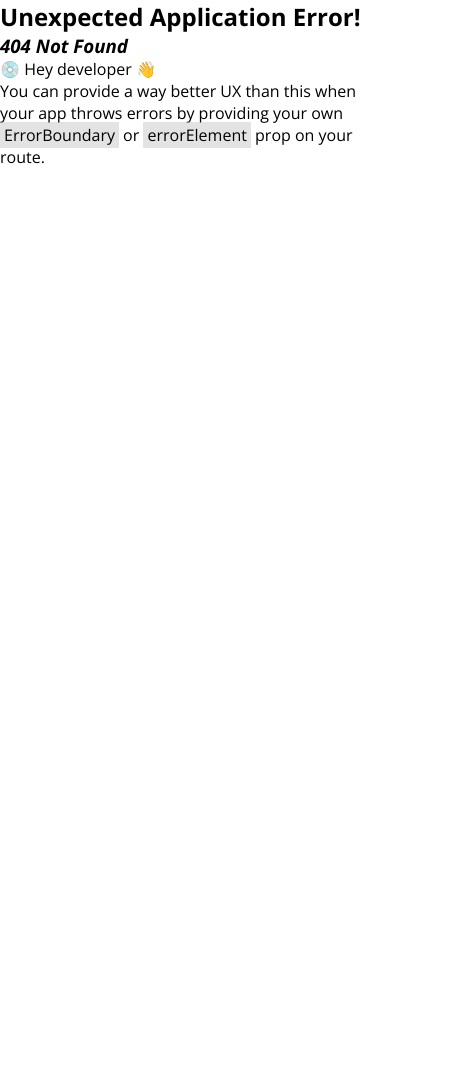
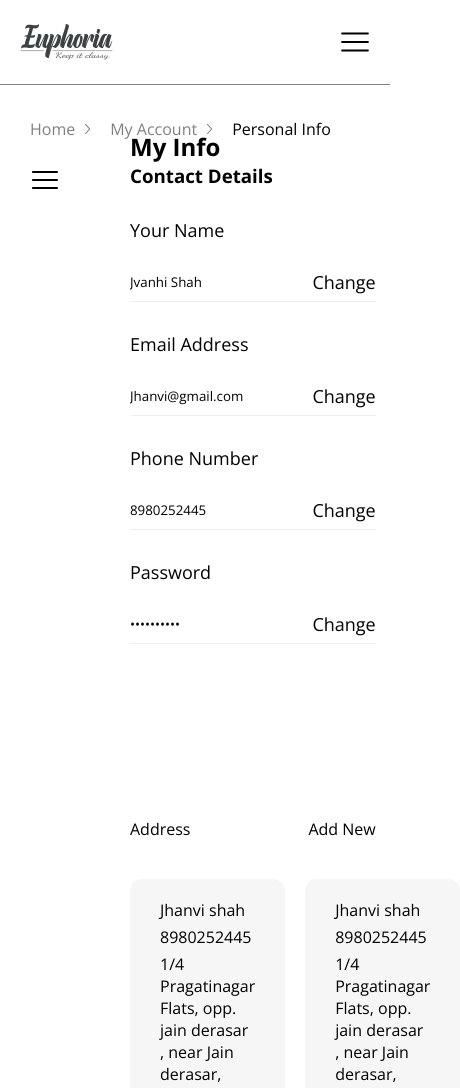
Before and after one commit to hazratahmdzd/Euphoria, a React (Vite) app in the folder euphoria-front/: page /my-account/personal-info in a window 390 px wide. Before the commit this address had no page. Shown: the top 1088 px of the page, 460 px wide, since content can reach past the window. Before the commit the page ends 844 px from the top, so only its background shows below. Built offline with nearby package versions, Linux system fonts and the light colour scheme.

Commit message:
responsive and contact info added

```diff
--- a/euphoria-front/src/components/AccountNavigation/AccountNavigation.jsx
+++ b/euphoria-front/src/components/AccountNavigation/AccountNavigation.jsx
@@ -17,7 +17,7 @@ function AccountNavigation() {
                 <Link to={"/my-account"}>{t("My Account")} <img src="/img/arrow.png" alt="" /></Link>
                 {location.pathname === "/my-account/my-orders" ? <p>My Orders</p> : <></>}
                 {location.pathname === "/my-account/wishlist" ? <p>Wishlist</p> : <></>}
-                {location.pathname === "/my-account/my-info" ? <p>My info</p> : <></>}
+                {location.pathname === "/my-account/personal-info" ? <p>Personal Info</p> : <></>}
                 {location.pathname === "/my-account/sign-out" ? <p>Sign out</p> : <></>}
             </div>
 
@@ -42,7 +42,7 @@ function AccountNavigation() {
                             <img src="/img/AccountNav/heart.png" alt="" /> {t("Wishlist")}</NavLink>
                         <NavLink
                             className={({ isActive }) => isActive ? `${style.navLink} ${style.active}` : style.navLink}
-                            to={"/my-account/my-info"} onClick={() => setMenu(!menu)}>
+                            to={"/my-account/personal-info"} onClick={() => setMenu(!menu)}>
                             <img src="/img/AccountNav/user.png" alt="" /> {t("My info")}</NavLink>
                         <NavLink
                             className={({ isActive }) => isActive ? `${style.navLink} ${style.active}` : style.navLink}
@@ -66,7 +66,7 @@ function AccountNavigation() {
                         to={"/my-account/wishlist"}><img src="/img/AccountNav/heart.png" alt="" /> {t("Wishlist")}</NavLink>
                     <NavLink
                         className={({ isActive }) => isActive ? `${style.navLink} ${style.active}` : style.navLink}
-                        to={"/my-account/my-info"}><img src="/img/AccountNav/user.png" alt="" /> {t("My info")}</NavLink>
+                        to={"/my-account/personal-info"}><img src="/img/AccountNav/user.png" alt="" /> {t("My info")}</NavLink>
                     <NavLink
                         className={({ isActive }) => isActive ? `${style.navLink} ${style.active}` : style.navLink}
                         to={"/my-account/sign-out"}><img src="/img/AccountNav/logout.png" alt="" /> {t("Sign out")}</NavLink>
--- a/euphoria-front/src/components/Auth/reset password/resetpassword.module.scss
+++ b/euphoria-front/src/components/Auth/reset password/resetpassword.module.scss
@@ -9,21 +9,15 @@
         width: 50%;
     }
     .resetPasswordContainer{
-        // padding: 50px;
         width: 50%;
-        // min-height: 90vh;
         display: flex;
         align-items: start;
-        // flex-direction: column;
         gap: 10px;
         .rpcInside{
             width: 80%;
-            // height: 350px;
-            margin: 40px auto;
-            // margin-left: 30px;
+            margin: 90px auto;
             display: flex;
             flex-direction: column;
-            // align-items: flex-start;
             justify-content: flex-start;
 
             &>h2{
--- /dev/null
+++ b/euphoria-front/src/components/PersonalInfo/PersonalInfo.jsx
@@ -0,0 +1,69 @@
+import React from 'react'
+import personalInfoStyle from './PersonalInfo.module.scss'
+
+const PersonalInfo = () => {
+  return (
+    <div className={personalInfoStyle.perIncontainer}>
+
+        <h2>My Info</h2>
+        <h3>Contact Details</h3>
+
+        <form>
+          <label htmlFor="perInfname">Your Name</label>
+        <div>
+          <input type="text" id="perInfname" value="Jvanhi Shah" />
+          Change
+        </div>
+
+        <label htmlFor="perInfemail">Email Address</label>
+        <div>
+          <input type="email" id="perInfemail" value="Jhanvi@gmail.com" />
+          Change
+        </div>
+
+        <label htmlFor="perInfphone">Phone Number</label>
+        <div>
+          <input type="tel" id="perInfphone" value="8980252445" />
+          Change
+        </div>
+
+        <label htmlFor="perInfpassword">Password</label>
+        <div>
+          <input type="password" id="perInfpassword" value="8980252445" />
+          Change
+        </div>
+        </form>
+
+        <div className={personalInfoStyle.addressadding}>
+        <div className={personalInfoStyle.addressaddingheader}>
+         <span>Address</span>
+         <span>Add New</span>
+        </div>
+        <div className={personalInfoStyle.addressaddingboxes}>
+         <div>
+            <p>Jhanvi shah</p>
+            <p>8980252445</p>
+            <p>1/4 Pragatinagar Flats, opp. jain derasar , near Jain derasar, Vijaynagar road</p>
+         </div>
+         <div>
+         <p>Jhanvi shah</p>
+            <p>8980252445</p>
+            <p>1/4 Pragatinagar Flats, opp. jain derasar , near Jain derasar, Vijaynagar road</p>
+         </div>
+         <div>
+         <p>Jhanvi shah</p>
+            <p>8980252445</p>
+            <p>1/4 Pragatinagar Flats, opp. jain derasar , near Jain derasar, Vijaynagar road</p>
+         </div>
+         <div>
+         <p>Jhanvi shah</p>
+            <p>8980252445</p>
+            <p>1/4 Pragatinagar Flats, opp. jain derasar , near Jain derasar, Vijaynagar road</p>
+         </div>
+        </div>
+        </div>
+    </div>
+  )
+}
+
+export default PersonalInfo
--- /dev/null
+++ b/euphoria-front/src/components/PersonalInfo/PersonalInfo.module.scss
@@ -0,0 +1,52 @@
+.perIncontainer{
+    width: 70%;
+    min-height: 100vh;
+    padding: 130px 0;
+    margin-left: 40px;
+    &>form{
+        width: 100%;
+        min-height: 70vh;
+        margin-left: 0;
+        padding-left: 0;
+        &>div{
+            width: 90%;
+            height: 30px;
+            display: flex;
+            justify-content: space-between;
+            align-items: center;
+            border-bottom: 1px solid #EDEEF2;
+            padding-bottom: 10px;
+            &>input{
+                border: none;
+            }
+        }
+    }
+    &>.addressadding{
+        width: 100%;
+        min-height: 30vh;
+        margin-top: 30px;
+        &>.addressaddingheader{
+            width: 90%;
+            height: 40px;
+            margin-bottom: 30px;
+            display: flex;
+            justify-content: space-between;
+            align-items: center;
+        }
+        &>.addressaddingboxes{
+            width: 90%;
+            min-height: 70px;
+            display: grid;
+            grid-template-columns: 1fr 1fr;
+            gap: 20px;
+            &>div{
+                background-color: #F6F6F6;
+                display: flex;
+                flex-direction: column;
+                gap: 5px;
+                border-radius: 12px;
+                padding: 20px 30px;
+            }
+        }
+    }
+}
--- a/euphoria-front/src/components/ProductDetail/PdUpContainer/PdUpContainer.jsx
+++ b/euphoria-front/src/components/ProductDetail/PdUpContainer/PdUpContainer.jsx
@@ -83,7 +83,6 @@ const PdUpContainer = () => {
               slidesToShow: 3,
               slidesToScroll: 3,
               infinite: true,
-              dots: true,
             },
           },
           {
@@ -124,7 +123,6 @@ const PdUpContainer = () => {
           </div>
           <div className={pdUpStyle.pdRightImg}>
             <img
-              className={pdUpStyle.pdrImg}
               src={ravenhoodieblack}
               alt="ravenhoodieblack"
             />
--- a/euphoria-front/src/components/ProductDetail/ProductDetail.jsx
+++ b/euphoria-front/src/components/ProductDetail/ProductDetail.jsx
@@ -16,6 +16,6 @@ const ProductDetail = () => {
 export default ProductDetail;
 
 //* SLICK-SLIDER-IN ARROW ICON-LARINI NECE STYLE ETMEK?
-//* SLICK-SLIDER-IN ÖLÇÜSÜNÜ BÖYÜTMƏK NECƏ?
 //* price-in 00-lari gorunmur
-//* pdContaineri nece style edim import edilmir
+//* en kicik olculerde responsivlik niye pozulur?
+//* dinamikliyi nece etmek lazim?
--- a/euphoria-front/src/router/router.jsx
+++ b/euphoria-front/src/router/router.jsx
@@ -12,6 +12,7 @@ import AddtoCart from "../pages/AddToCart/AddToCart";
 import { MyAccount } from "../pages/MyAccount/MyAccount";
 import Wishlist from "../components/Wishlist/Wishlist";
 import EmptyCart from "../pages/EmptyCart/EmptyCart";
+import PersonalInfo from "../components/PersonalInfo/PersonalInfo";
 
 export const Router = createBrowserRouter([
   {
@@ -60,7 +61,8 @@ export const Router = createBrowserRouter([
         path: "/my-account/my-orders",
       },
       {
-        path: "/my-account/my-info",
+        path: "/my-account/personal-info",
+        element: <PersonalInfo />,
       },
       {
         path: "/my-account/sign-out",
```
Also changed, not shown: euphoria-front/src/components/ProductDetail/PdBottomContainer/PdBottomContainer.module.scss (+69 -9 lines), euphoria-front/src/components/ProductDetail/PdMiddleContainer/PdMiddleContainer.module.scss (+40 -4 lines), euphoria-front/src/components/ProductDetail/PdUpContainer/PdUpContainer.module.scss (+74 -22 lines).
